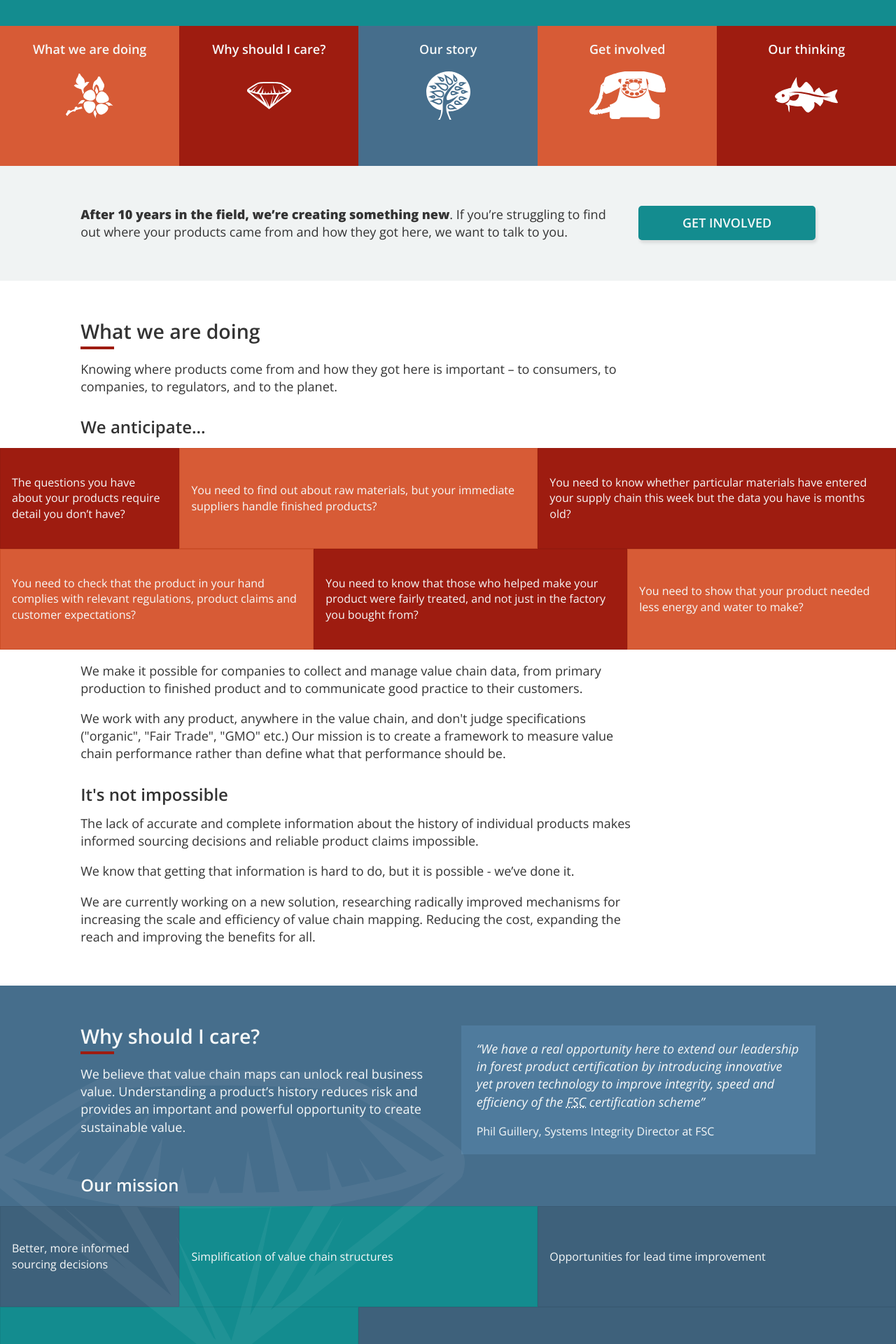
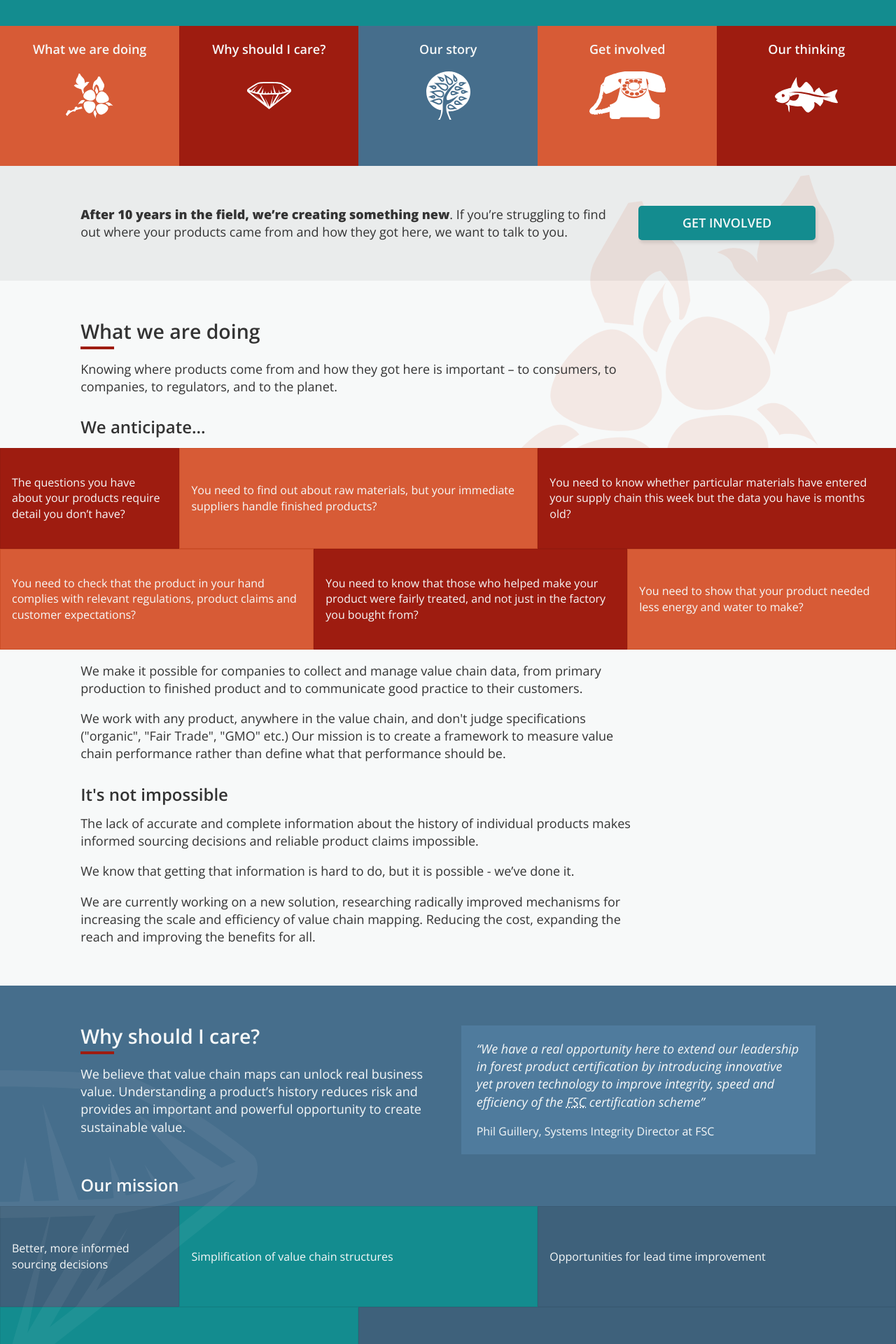
Before and after one commit to HistoricFutures/historicfutures.github.io, a Jekyll site: the page built from index.html, in a window 1280 px wide. Shown: the part 353-2273 px from the top of the page at 70% size. Built offline with Jekyll 4.4.1, drawn with Linux system fonts in a browser that asks for light colours; nearby versions of some CDN libraries.

Commit message:
background images

```diff
--- a/css/main.css
+++ b/css/main.css
@@ -176,6 +176,9 @@ section, header, nav, footer {
 /* call to action */
 #calltoaction {
   background: #f0f3f3;
+  background: rgba(0, 0, 0, 0.05);
+  position: relative;
+  z-index: 100;
   padding-top: 56.83202px;
   padding-top: 3.552rem;
   padding-bottom: 38.83202px;
@@ -186,7 +189,19 @@ section, header, nav, footer {
   padding-top: 56.83202px;
   padding-top: 3.552rem;
   padding-bottom: 38.83202px;
-  padding-bottom: 2.427rem; }
+  padding-bottom: 2.427rem;
+  position: relative; }
+  #whatwedo:before {
+    content: " ";
+    position: absolute;
+    top: -15%;
+    left: 30%;
+    right: -30%;
+    bottom: 60%;
+    background: url(../img/cotton-orange.svg) center center no-repeat;
+    background-size: contain;
+    opacity: 0.1;
+    z-index: -200; }
 
 /* why do we care */
 #whycare {
@@ -199,9 +214,9 @@ section, header, nav, footer {
     content: " ";
     position: absolute;
     top: 20%;
-    left: -30%;
-    right: 20%;
-    bottom: 10%;
+    left: -50%;
+    right: 50%;
+    bottom: 5%;
     background: url(../img/diamond.svg) center center no-repeat;
     background-size: contain;
     opacity: 0.05; }
@@ -212,10 +227,22 @@ section, header, nav, footer {
 
 /* our story */
 #ourstory {
+  position: relative;
   padding-top: 56.83202px;
   padding-top: 3.552rem;
   padding-bottom: 38.83202px;
   padding-bottom: 2.427rem; }
+  #ourstory:before {
+    content: " ";
+    position: absolute;
+    top: 15%;
+    left: 30%;
+    right: -30%;
+    bottom: -60%;
+    background: url(../img/tree-turquoise.svg) center center no-repeat;
+    background-size: contain;
+    opacity: 0.1;
+    z-index: -200; }
 
 #meetteam {
   background: #f0f3f3; }
@@ -233,7 +260,19 @@ section, header, nav, footer {
   padding-top: 56.83202px;
   padding-top: 3.552rem;
   margin-bottom: 38.83202px;
-  margin-bottom: 2.427rem; }
+  margin-bottom: 2.427rem;
+  position: relative; }
+  #getinvolved:before {
+    content: " ";
+    position: absolute;
+    top: 50%;
+    left: 22%;
+    right: 30%;
+    bottom: 0%;
+    background: url(../img/phone-blue.svg) center center no-repeat;
+    background-size: contain;
+    opacity: 0.1;
+    z-index: -200; }
 
 /* our thinking */
 #ourthinking {
@@ -767,7 +806,8 @@ body {
   line-height: 1.4;
   font-size: 18px;
   font-size: 1.125rem;
-  color: #333333; }
+  color: #333333;
+  background: #f7f9f9; }
 
 p {
   margin-bottom: 18px;
@@ -918,4 +958,7 @@ blockquote {
     font-size: 16px;
     font-size: 1rem; }
 
+.article ul {
+  border: 1px solid red; }
+
 /* sratch - todo this should be empty before launch! */
--- a/sass/typography.scss
+++ b/sass/typography.scss
@@ -13,6 +13,7 @@ body{
   line-height:$line-height;
   @include font-size($b-scale);
   color:$darkgrey;
+  background:$white;
 }
 
 p {
```
Also changed, not shown: sass/layout.scss (+45 -4 lines), img/cotton-orange.svg (added), img/phone-blue.svg (added), img/tree-turquoise.svg (added).
